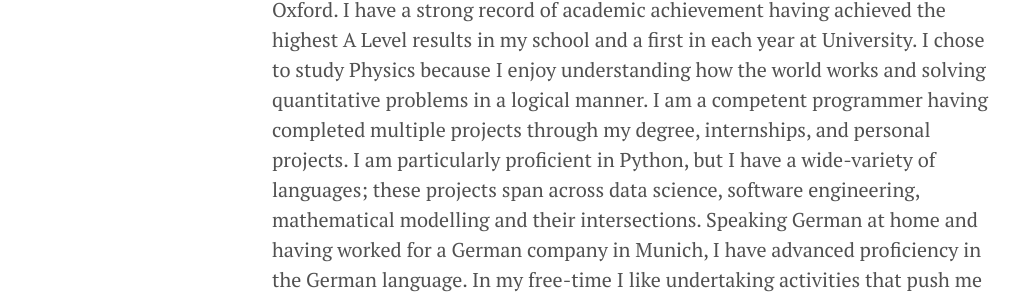
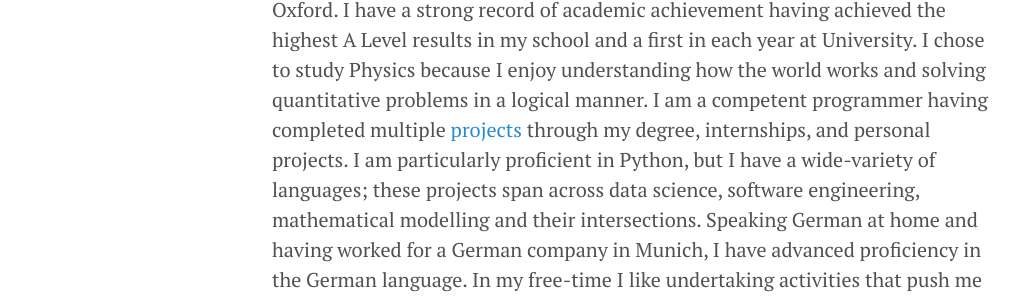
Before and after one commit to a5v/personal-website, a Jekyll site: the page built from about.markdown, in a window 1280 px wide. Shown: the part 491-791 px from the top of the page, without its empty margins (8-1028 px from the left). Built offline with Jekyll 4.4.1, drawn with Linux system fonts in a browser that asks for light colours; part of the change alters nothing that is shown; some of the changed text lies outside the part shown.

Commit message:
add projects link

```diff
--- a/about.markdown
+++ b/about.markdown
@@ -10,7 +10,7 @@ permalink: /about/
 
 ## "so, tell me about yourself..."
 
-Hi, I'm Aaron :)) I am currently a final-year Physics student at the University of Oxford. I have a strong record of academic achievement having achieved the highest A Level results in my school and a first in each year at University. I chose to study Physics because I enjoy understanding how the world works and solving quantitative problems in a logical manner. I am a competent programmer having completed multiple projects through my degree, internships, and personal projects. I am particularly proficient in Python, but I have a wide-variety of languages; these projects span across data science, software engineering, mathematical modelling and their intersections. Speaking German at home and having worked for a German company in Munich, I have advanced proficiency in the German language. In my free-time I like undertaking activities that push me to improve myself. In particular throughout University I have enjoyed the challenges of rowing.
+Hi, I'm Aaron :)) I am currently a final-year Physics student at the University of Oxford. I have a strong record of academic achievement having achieved the highest A Level results in my school and a first in each year at University. I chose to study Physics because I enjoy understanding how the world works and solving quantitative problems in a logical manner. I am a competent programmer having completed multiple [projects](https://a5v.github.io/personal-website/projects/) through my degree, internships, and personal projects. I am particularly proficient in Python, but I have a wide-variety of languages; these projects span across data science, software engineering, mathematical modelling and their intersections. Speaking German at home and having worked for a German company in Munich, I have advanced proficiency in the German language. In my free-time I like undertaking activities that push me to improve myself. In particular throughout University I have enjoyed the challenges of rowing.
 
 
 ## some current interests
```
